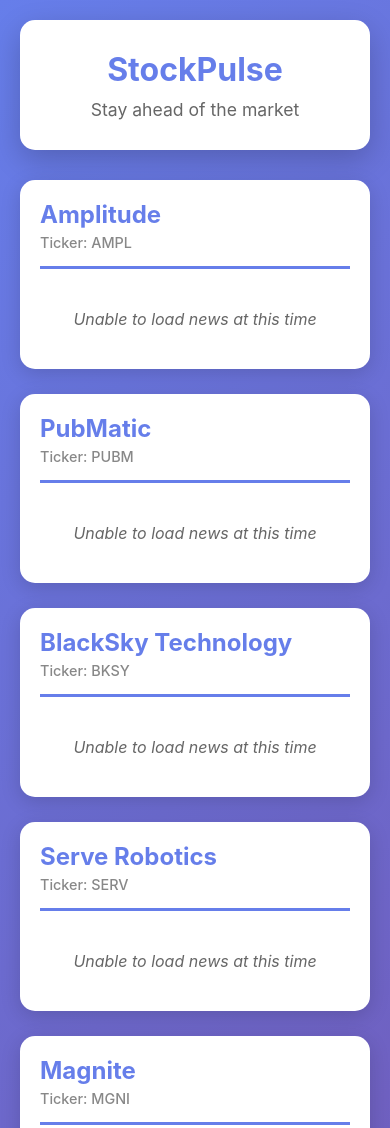
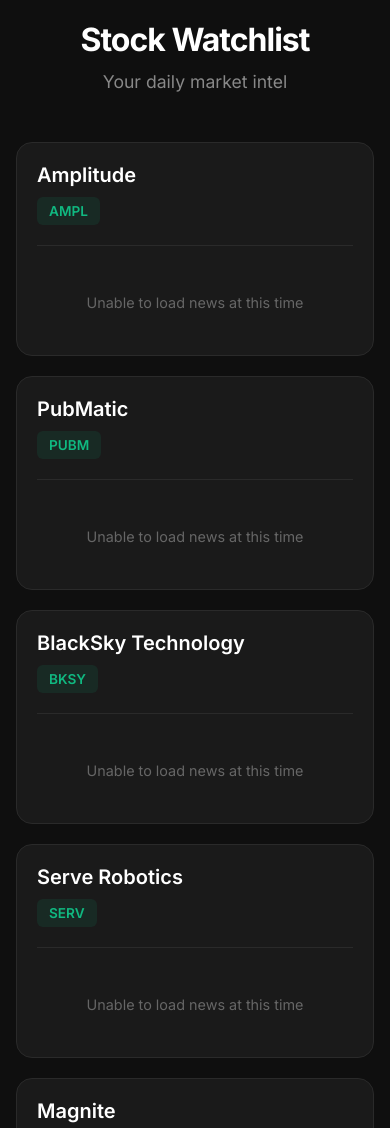
Before and after one commit to keeganharrr/stockwatch, a website: page index.html in a window 390 px wide. Shown: the top 1128 px of the page. Drawn offline with Linux system fonts and the light colour scheme; no server answers.

Commit message:
Redesign with dark theme

```diff
--- a/index.html
+++ b/index.html
@@ -3,15 +3,18 @@
 <head>
     <meta charset="UTF-8">
     <meta name="viewport" content="width=device-width, initial-scale=1.0">
-    <title>StockPulse</title>
+    <title>Stock Watchlist</title>
+    <link rel="preconnect" href="https://fonts.googleapis.com">
+    <link rel="preconnect" href="https://fonts.gstatic.com" crossorigin>
+    <link href="https://fonts.googleapis.com/css2?family=Inter:wght@400;500;600;700&display=swap" rel="stylesheet">
     <link rel="stylesheet" href="styles.css">
 </head>
 <body>
     <div class="container">
         <header>
             <div class="header-content">
-                <h1>StockPulse</h1>
-                <p class="subtitle">Stay ahead of the market</p>
+                <h1>Stock Watchlist</h1>
+                <p class="subtitle">Your daily market intel</p>
             </div>
         </header>
 
--- a/script.js
+++ b/script.js
@@ -67,7 +67,7 @@ function createStockCard(stock) {
     card.innerHTML = `
         <div class="stock-header">
             <div class="stock-name">${stock.name}</div>
-            <div class="stock-ticker">Ticker: ${stock.ticker}</div>
+            <div class="stock-ticker">${stock.ticker}</div>
         </div>
         <div class="news-articles">
             <div class="loading">Loading news...</div>
--- a/styles.css
+++ b/styles.css
@@ -5,11 +5,11 @@
 }
 
 body {
-    font-family: -apple-system, BlinkMacSystemFont, 'Segoe UI', Roboto, 'Helvetica Neue', Arial, sans-serif;
-    background: linear-gradient(135deg, #667eea 0%, #764ba2 100%);
+    font-family: 'Inter', -apple-system, BlinkMacSystemFont, 'Segoe UI', Roboto, sans-serif;
+    background: #0f0f0f;
     min-height: 100vh;
-    padding: 20px;
-    color: #333;
+    padding: 40px 20px;
+    color: #fff;
 }
 
 .container {
@@ -18,153 +18,156 @@ body {
 }
 
 header {
-    background: white;
-    border-radius: 15px;
-    padding: 30px;
-    margin-bottom: 30px;
-    box-shadow: 0 10px 30px rgba(0, 0, 0, 0.2);
+    margin-bottom: 50px;
     text-align: center;
 }
 
 h1 {
-    font-size: 2.5rem;
-    color: #667eea;
-    margin-bottom: 10px;
+    font-size: 3rem;
+    font-weight: 700;
+    color: #fff;
+    margin-bottom: 12px;
+    letter-spacing: -1px;
 }
 
 .subtitle {
-    color: #666;
+    color: #888;
     font-size: 1.1rem;
+    font-weight: 400;
 }
 
 .stocks-grid {
     display: grid;
-    grid-template-columns: repeat(auto-fit, minmax(350px, 1fr));
-    gap: 25px;
-    margin-bottom: 30px;
+    grid-template-columns: repeat(auto-fit, minmax(380px, 1fr));
+    gap: 20px;
+    margin-bottom: 50px;
 }
 
 .stock-card {
-    background: white;
-    border-radius: 15px;
-    padding: 25px;
-    box-shadow: 0 5px 20px rgba(0, 0, 0, 0.15);
-    transition: transform 0.3s ease, box-shadow 0.3s ease;
+    background: #1a1a1a;
+    border-radius: 16px;
+    padding: 28px;
+    border: 1px solid #2a2a2a;
+    transition: all 0.2s ease;
 }
 
 .stock-card:hover {
-    transform: translateY(-5px);
-    box-shadow: 0 10px 30px rgba(0, 0, 0, 0.25);
+    border-color: #3a3a3a;
+    background: #1f1f1f;
 }
 
 .stock-header {
-    border-bottom: 3px solid #667eea;
-    padding-bottom: 15px;
-    margin-bottom: 20px;
+    display: flex;
+    justify-content: space-between;
+    align-items: center;
+    margin-bottom: 24px;
+    padding-bottom: 20px;
+    border-bottom: 1px solid #2a2a2a;
 }
 
 .stock-name {
-    font-size: 1.5rem;
-    font-weight: bold;
-    color: #667eea;
-    margin-bottom: 5px;
+    font-size: 1.25rem;
+    font-weight: 600;
+    color: #fff;
 }
 
 .stock-ticker {
-    font-size: 0.9rem;
-    color: #888;
-    font-weight: 500;
+    font-size: 0.85rem;
+    color: #10b981;
+    font-weight: 600;
+    background: rgba(16, 185, 129, 0.1);
+    padding: 6px 12px;
+    border-radius: 6px;
 }
 
 .news-articles {
     display: flex;
     flex-direction: column;
-    gap: 15px;
+    gap: 16px;
 }
 
 .article {
-    padding: 15px;
-    background: #f8f9fa;
-    border-radius: 10px;
-    border-left: 4px solid #667eea;
-    transition: background 0.3s ease;
+    padding: 18px;
+    background: #252525;
+    border-radius: 12px;
+    transition: background 0.2s ease;
 }
 
 .article:hover {
-    background: #e9ecef;
+    background: #2a2a2a;
 }
 
 .article-title {
-    font-size: 1rem;
-    font-weight: 600;
-    color: #333;
-    margin-bottom: 8px;
-    line-height: 1.4;
+    font-size: 0.95rem;
+    font-weight: 500;
+    color: #fff;
+    margin-bottom: 12px;
+    line-height: 1.5;
 }
 
 .article-link {
-    color: #667eea;
+    color: #fff;
     text-decoration: none;
-    font-weight: 500;
-    transition: color 0.3s ease;
+    transition: color 0.2s ease;
 }
 
 .article-link:hover {
-    color: #764ba2;
-    text-decoration: underline;
+    color: #10b981;
 }
 
 .article-meta {
     display: flex;
     justify-content: space-between;
     align-items: center;
-    margin-top: 10px;
-    font-size: 0.85rem;
+    font-size: 0.8rem;
     color: #666;
 }
 
 .article-source {
     font-weight: 500;
+    color: #888;
 }
 
 .article-date {
-    font-style: italic;
+    color: #666;
 }
 
 .loading {
     text-align: center;
     padding: 40px;
     color: #666;
-    font-size: 1.1rem;
+    font-size: 1rem;
 }
 
 .error {
-    background: #fff3cd;
-    border: 1px solid #ffc107;
-    border-radius: 10px;
-    padding: 15px;
-    color: #856404;
+    background: rgba(239, 68, 68, 0.1);
+    border: 1px solid rgba(239, 68, 68, 0.3);
+    border-radius: 12px;
+    padding: 20px;
+    color: #ef4444;
     margin-bottom: 20px;
 }
 
 .no-news {
     text-align: center;
-    padding: 20px;
+    padding: 24px;
     color: #666;
-    font-style: italic;
+    font-size: 0.9rem;
 }
 
 footer {
-    background: white;
-    border-radius: 15px;
+    text-align: center;
+    color: #444;
+    font-size: 0.85rem;
     padding: 20px;
-    text-align: center;
-    color: #666;
-    box-shadow: 0 5px 20px rgba(0, 0, 0, 0.15);
 }
 
 /* Responsive design */
 @media (max-width: 768px) {
+    body {
+        padding: 20px 16px;
+    }
+
     h1 {
         font-size: 2rem;
     }
@@ -176,9 +179,15 @@ footer {
     .stock-card {
         padding: 20px;
     }
+
+    .stock-header {
+        flex-direction: column;
+        align-items: flex-start;
+        gap: 10px;
+    }
 }
 
-/* Accessibility improvements */
+/* Accessibility */
 @media (prefers-reduced-motion: reduce) {
     .stock-card,
     .article,
@@ -186,16 +195,3 @@ footer {
         transition: none;
     }
 }
-
-/* High contrast mode */
-@media (prefers-contrast: high) {
-    body {
-        background: #000;
-    }
-
-    .stock-card,
-    header,
-    footer {
-        border: 2px solid #000;
-    }
-}
```
